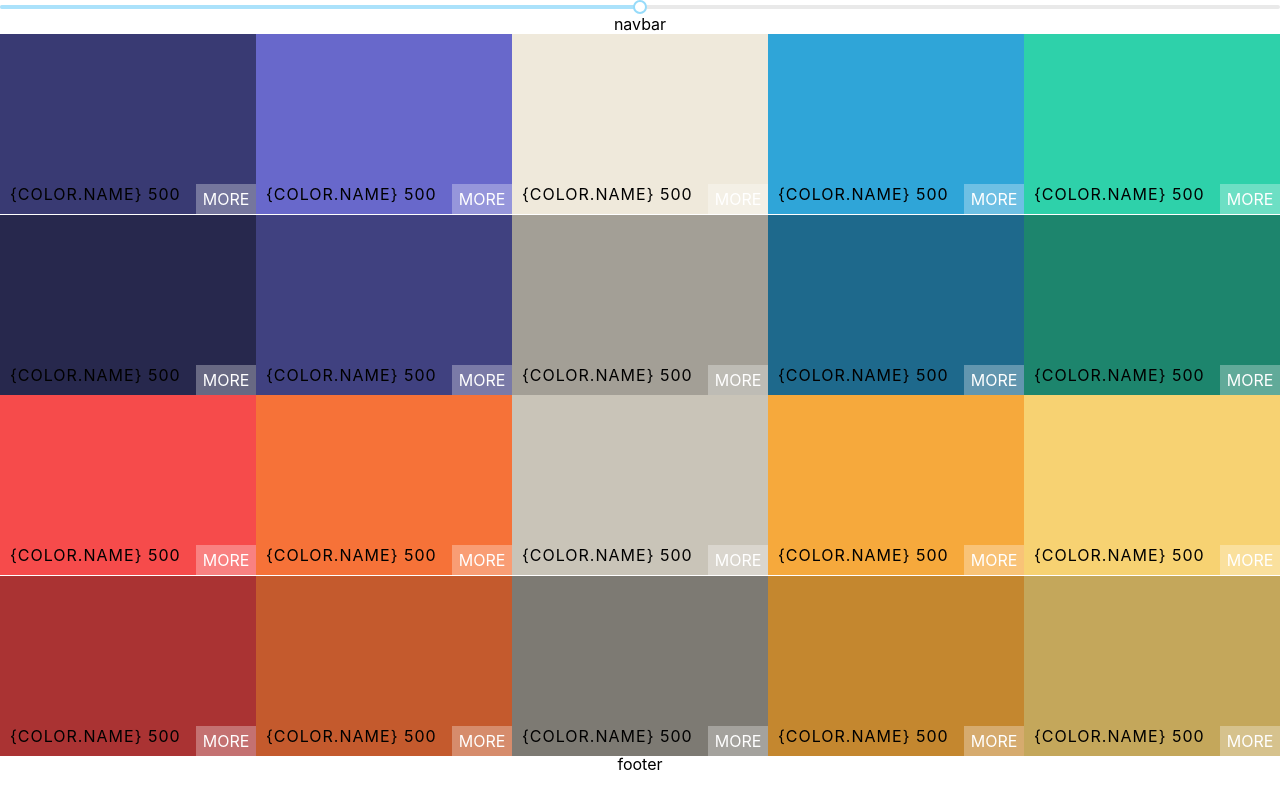
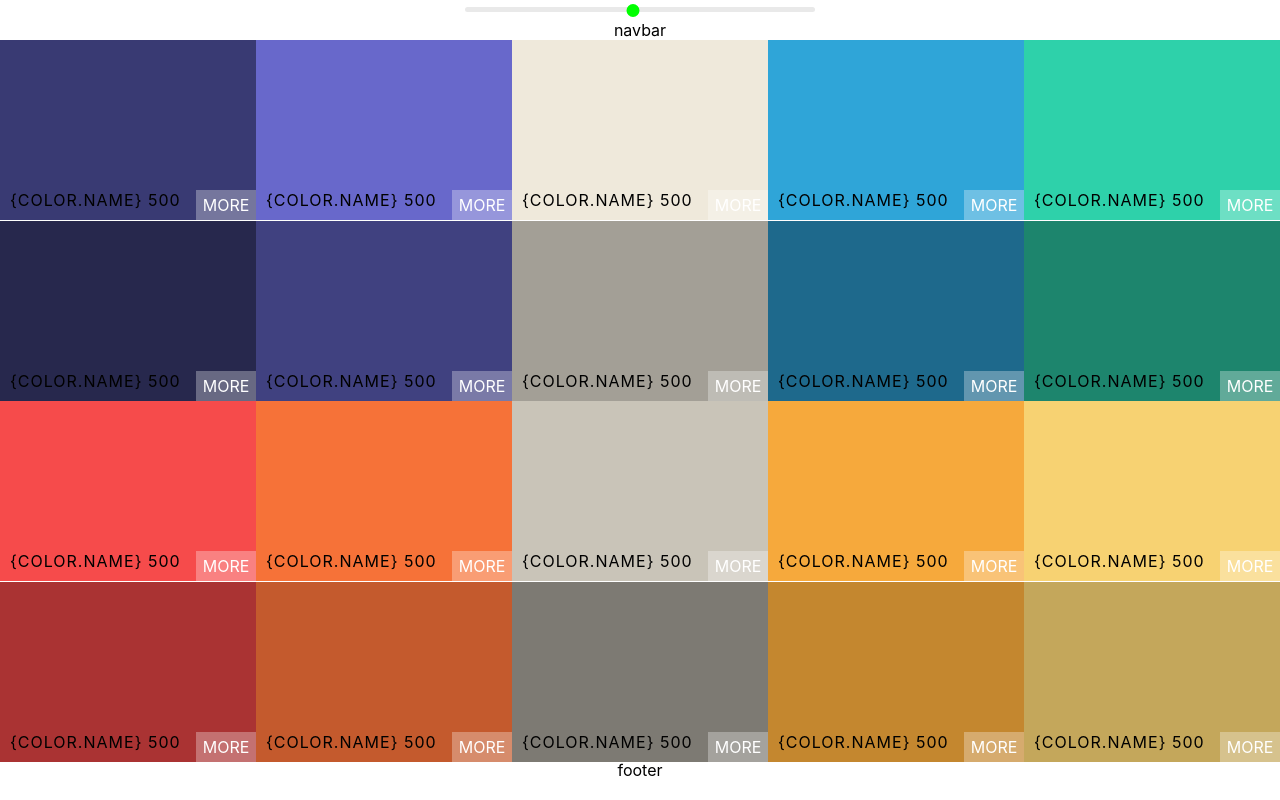
Before and after one commit to lokeam/colorPalette, a React (Create React App) app: page / in a window 1280 px wide. Built offline with nearby package versions, Linux system fonts and the light colour scheme.

Commit message:
style: alter styling of poc slider

```diff
--- a/src/Palette.jsx
+++ b/src/Palette.jsx
@@ -1,8 +1,9 @@
 import React, { Component } from 'react';
+import 'rc-slider/assets/index.css'
+import './Palette.styles.scss';
 import ColorBox from './components/ColorBox/ColorBox.component';
 import Slider from 'rc-slider';
-import 'rc-slider/assets/index.css'
-import './Palette.styles.scss';
+
 
 
 class Palette extends Component {
@@ -26,12 +27,14 @@
     ));
     return(
        <div className="palette">
+         <div className="slider">
            <Slider defaultValue={level}
               min={100}
               max={900}
               step={100 }
               onAfterChange={this.changeLevel}
             />
+         </div>
          <div className="palette__navbar">navbar</div>
          <div className="palette__colors">
            { ColorBoxes }
--- a/src/Palette.styles.scss
+++ b/src/Palette.styles.scss
@@ -5,3 +5,31 @@
     height: 90%;
   }
 }
+
+.slider {
+  width: 350px;
+  margin: 0 10px;
+  display: inline-block;
+}
+
+.rc-slider-track {
+  background-color: transparent;
+}
+
+.rc-slider-rail {
+  height: 5px;
+}
+
+.rc-slider-handle,
+.rc-slider-handle:active,
+.rc-slider-handle:focus,
+.rc-slider-handle:hover {
+  background-color: #00FF00;
+  outline: none;
+  border: 2px solid #00FF00;
+  box-shadow: none;
+  width: 13px;
+  height: 13px;
+  margin-left: -7px;
+  margin-top: -3px;
+}
```
Lines whose indentation alone changed are shown as unchanged.
